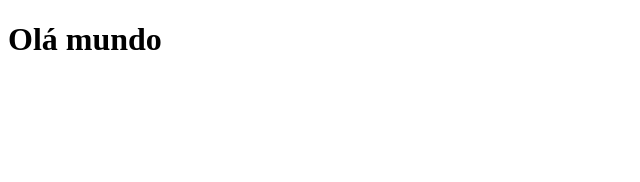
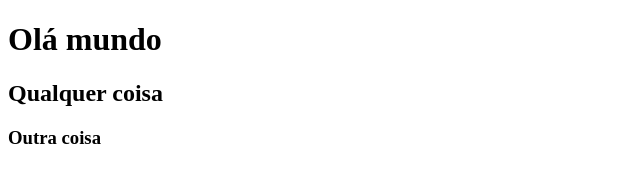
Before and after one commit to AlanBittencurtDev/arquivo, a plain HTML site: page index.html in a window 1280 px wide. Shown: the whole page, without its empty margins (0-640 px from the left). Drawn offline with Linux system fonts and the light colour scheme.

Commit message:
Adição de h2 e h3

```diff
--- a/index.html
+++ b/index.html
@@ -8,5 +8,7 @@
 </head>
 <body>
     <h1>Olá mundo</h1>
+    <h2>Qualquer coisa</h2>
+    <h3>Outra coisa</h3>
 </body>
 </html>
```
